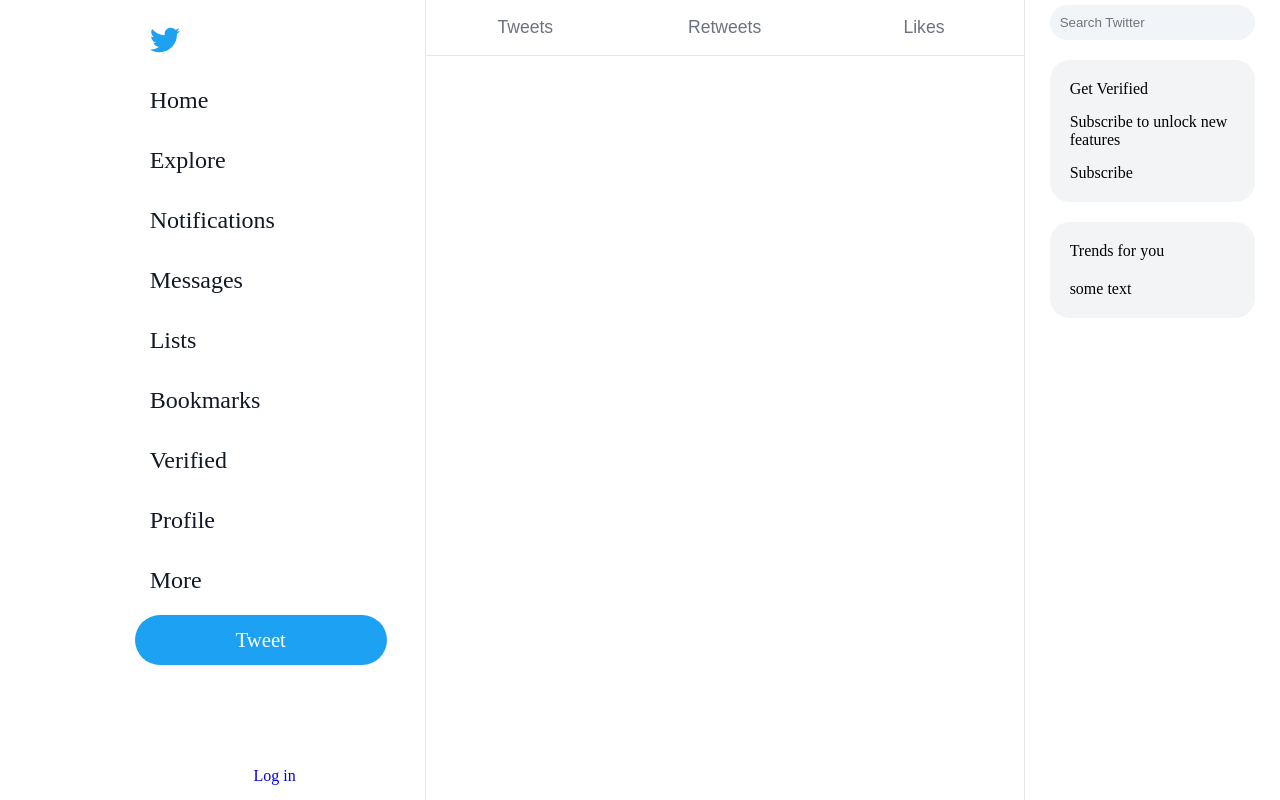
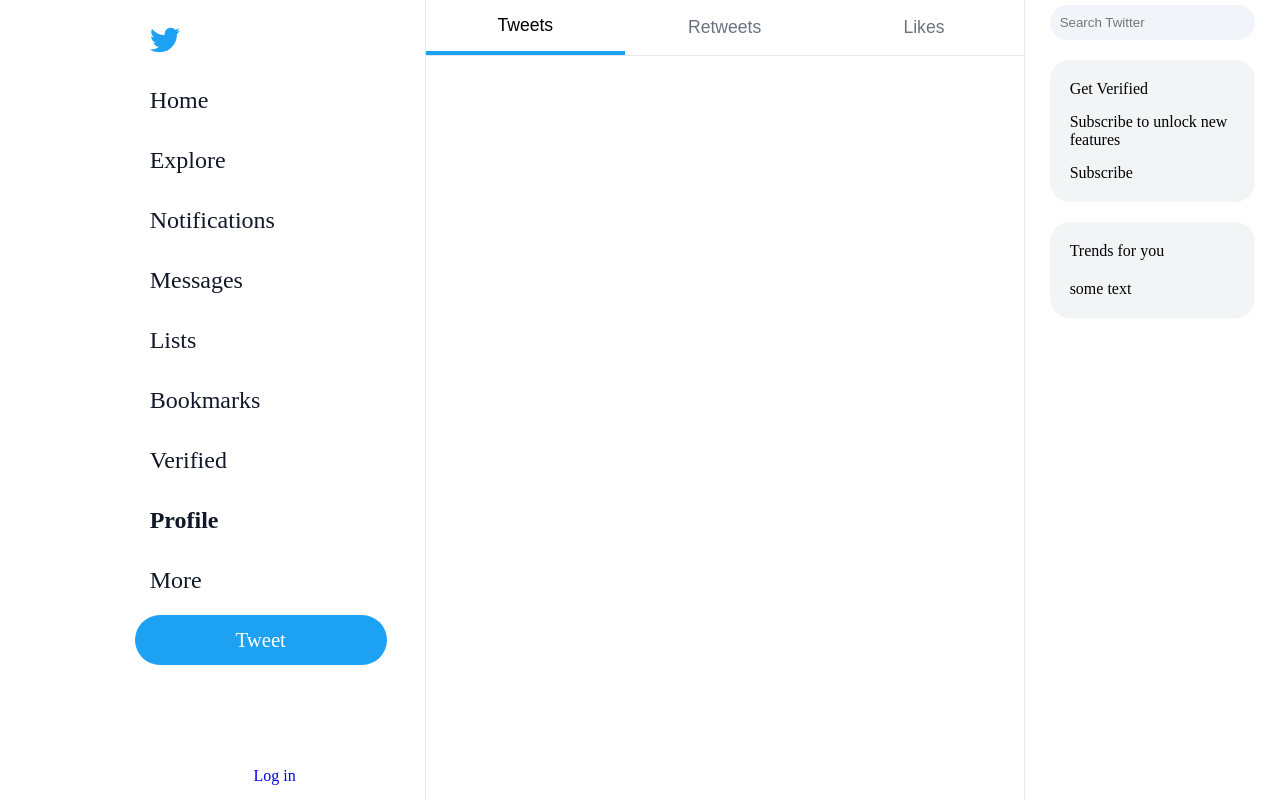
Before and after one commit to unbearabletruth/twitter-replica, a React (Vite) app: page /profile/1 in a window 1280 px wide. Built offline with nearby package versions, Linux system fonts and the light colour scheme; no server answers; the database is empty.

Commit message:
location to keep selected tab on sidebar
added selected tab to profile

```diff
--- a/src/assets/styles/Profile.css
+++ b/src/assets/styles/Profile.css
@@ -68,7 +68,7 @@
     cursor: pointer;
 }
 
-.tabButton:focus{
+.tabButton.active{
     color: black;
     border-bottom: 4px solid #1DA1F2;
 }
--- a/src/components/Profile.jsx
+++ b/src/components/Profile.jsx
@@ -12,9 +12,11 @@
   const [retweets, setRetweets] = useState([])
   const [likes, setLikes] = useState([])
   const [tab, setTab] = useState()
+  const [selected, setSelected] = useState()
 
   useEffect(() => {
     setTab(tweets)
+    setSelected('tweetsTab')
   }, [tweets])
 
   useEffect(() => {
@@ -77,16 +79,15 @@
     getLikes(db);
   }, [userProfile])
 
-  const retweetsTab = () => {
-    setTab(retweets)
-  }
-
-  const tweetsTab = () => {
-    setTab(tweets)
-  }
-
-  const likesTab = () => {
-    setTab(likes)
+  const handleSelected = (e) => {
+    if (e.target.textContent === "Tweets"){
+      setTab(tweets)
+    } else if (e.target.textContent === "Retweets"){
+      setTab(retweets)
+    } else if (e.target.textContent === "Likes"){
+      setTab(likes)
+    }
+    setSelected(e.currentTarget.id)
   }
 
   const convertJoined = (timestamp) => {
@@ -98,9 +99,7 @@
     return stringDate
   }
 
-  console.log(retweets)
-  console.log(tweets)
-  console.log(likes)
+  console.log(tab, selected)
   return(
     <>
       {userProfile ?
@@ -121,9 +120,27 @@
         null
       }
       <div className='profileTabs'>
-        <button className='tabButton' onClick={tweetsTab}>Tweets</button>
-        <button className='tabButton' onClick={retweetsTab}>Retweets</button>
-        <button className='tabButton' onClick={likesTab}>Likes</button>
+        <button
+          className={`tabButton ${selected === 'tweetsTab' ? 'active' : ''}`}
+          id='tweetsTab'
+          onClick={handleSelected}
+        >
+          Tweets
+        </button>
+        <button
+          className={`tabButton ${selected === 'retweetsTab' ? 'active' : ''}`}
+          id='retweetsTab'
+          onClick={handleSelected}
+        >
+          Retweets
+        </button>
+        <button
+          className={`tabButton ${selected === 'likesTab' ? 'active' : ''}`}
+          id='likesTab'
+          onClick={handleSelected}
+        >
+          Likes
+        </button>
       </div>
       {tab ?
         <TweetCard tweets={tab} userState={userState}/>
--- a/src/components/Sidebar.jsx
+++ b/src/components/Sidebar.jsx
@@ -6,6 +6,8 @@
 import { getAuth, onAuthStateChanged } from 'firebase/auth';
 import { signIn, signOutUser } from "../firebase/connection";
 import uniqid from "uniqid";
+import { useLocation } from 'react-router-dom';
+
 
 
 function Sidebar({userState}) {
@@ -14,7 +16,11 @@
   const [loginWindow, setLoginWindow] = useState(false)
   const loginPopupWindow = useRef(null);
   const [selected, setSelected] = useState(null)
+  const location = useLocation();
 
+  useEffect(() => {
+    setSelected(location.pathname.slice(1))
+  }, [location])
 
   /*useEffect(() => {
     function handleClickOutside(e) {
@@ -28,14 +34,10 @@
     };
   }, [loginPopupWindow]);*/
 
-  const handleSelected = (e) => {
-    setSelected(e.currentTarget.id)
-  }
-
   const loginPopup = () => {
     setLoginWindow(true)
   }
-  console.log(selected)
+  console.log(selected, location)
   return(
     <div id="sidebar">
       <div id='sidebarContent'>
@@ -52,9 +54,7 @@
               <Link
                 key={uniqid()}
                 to={`/${tab}`}
-                className={`sidebarLink ${selected === `${tab}Link` ? 'active' : ''}`}
-                id={`${tab}Link`}
-                onClick={handleSelected}
+                className={`sidebarLink ${selected === tab ? 'active' : ''}`}
                 >
                 <div className='sidebarLinkWrapper'>
                   <div className='sidebarLinkContent'>
@@ -66,9 +66,7 @@
           })}
           <Link
             to={userState ? `/profile/${userState.profileName}` : "/profile"}
-            className={`sidebarLink ${selected === `profileLink` ? 'active' : ''}`}
-            id='profileLink'
-            onClick={handleSelected}
+            className={`sidebarLink ${selected && selected.includes(`profile`)  ? 'active' : ''}`}
             >
             <div className='sidebarLinkWrapper'>
               <div className='sidebarLinkContent'>
@@ -77,9 +75,7 @@
             </div>
           </Link>
           <div
-            className={`sidebarLink ${selected === `moreLink` ? 'active' : ''}`}
-            id='moreLink'
-            onClick={handleSelected}
+            className={`sidebarLink ${selected === `more` ? 'active' : ''}`}
             >
             <div className='sidebarLinkWrapper'>
               <div className='sidebarLinkContent'>
```
